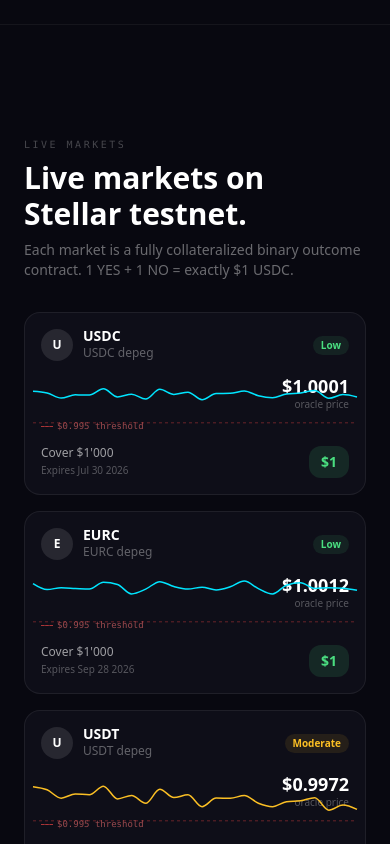
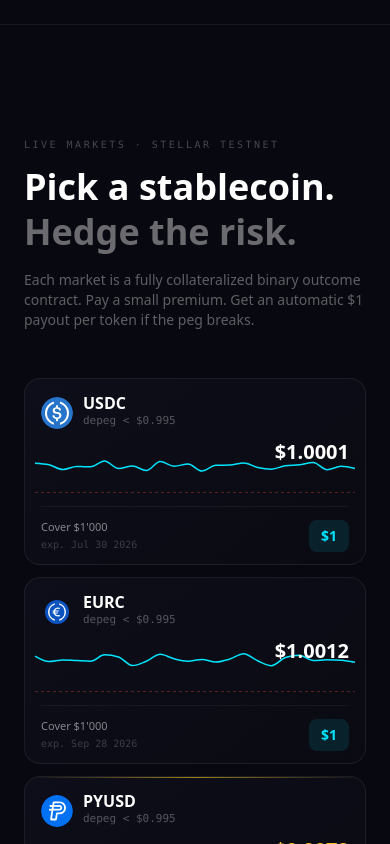
Before and after one commit to Ary0520/AnchorShield, a Next.js app in the folder frontend/: page / in a window 390 px wide. Shown: the part 6340-7184 px from the top of the page. Built offline with nearby package versions, Linux system fonts and the light colour scheme.

Commit message:
refined market cards in landing page

```diff
--- a/frontend/src/app/page.tsx
+++ b/frontend/src/app/page.tsx
@@ -718,12 +718,12 @@
 
 // ── Single market card with sparkline ─────────────────────────────
 function MarketCard({
-  asset, label, expires, risk, marketId,
+  asset, symbol, logo, expires, marketId,
 }: {
   asset: string;
-  label: string;
+  symbol: string;
+  logo: string | null;
   expires: string;
-  risk: "Low" | "Moderate" | "High";
   marketId: number;
 }) {
   const [prices, setPrices] = useState<{ v: number }[]>([]);
@@ -731,71 +731,80 @@
   const THRESHOLD = 0.995;
 
   useEffect(() => {
-    fetchOraclePrices(asset).then((pts) => {
+    fetchOraclePrices(symbol).then((pts) => {
       setPrices(pts.map((v) => ({ v })));
       const latest = pts[pts.length - 1];
-      // Cover $1000 cost = distance from peg expressed as premium estimate
-      // Using current oracle price vs threshold as rough implied probability
       const impliedProb = Math.max(0, (THRESHOLD - latest + 0.005) / THRESHOLD);
-      const cost = Math.max(1, Math.round(impliedProb * 1000 * 100)); // cents
+      const cost = Math.max(1, Math.round(impliedProb * 1000 * 100));
       setCoverCost(`$${cost}`);
     });
-  }, [asset]);
+  }, [symbol]);
 
-  const riskColor: Record<string, string> = {
-    Low: "#4ade80",
-    Moderate: "#fbbf24",
-    High: "#f87171",
-  };
-  const lineColor = risk === "Low" ? "#00e5ff" : risk === "Moderate" ? "#fbbf24" : "#f87171";
   const currentPrice = prices.length ? prices[prices.length - 1].v : null;
   const priceDisplay = currentPrice ? `$${currentPrice.toFixed(4)}` : "—";
+  // Color the line based on distance from threshold
+  const danger = currentPrice !== null && currentPrice < 0.998;
+  const lineColor = danger ? "#fbbf24" : "#00e5ff";
 
   return (
     <Link href="/app">
       <motion.div
-        className="bg-[#0e0e18] rounded-2xl overflow-hidden cursor-pointer group"
-        style={{ border: "1px solid rgba(255,255,255,0.07)" }}
-        whileHover={{ borderColor: "rgba(255,255,255,0.18)", y: -2 }}
+        className="rounded-2xl overflow-hidden cursor-pointer relative"
+        style={{
+          background: "linear-gradient(145deg, #0e0e1a 0%, #0a0a12 100%)",
+          border: "1px solid rgba(255,255,255,0.07)",
+        }}
+        whileHover={{
+          borderColor: "rgba(0,229,255,0.25)",
+          boxShadow: "0 0 24px rgba(0,229,255,0.06)",
+          y: -3,
+        }}
         transition={{ duration: 0.2 }}
       >
+        {/* Top glow when dangerous */}
+        {danger && (
+          <div className="absolute top-0 left-0 right-0 h-px bg-gradient-to-r from-transparent via-yellow-400/60 to-transparent" />
+        )}
+
         {/* Header */}
-        <div className="flex items-center justify-between px-4 pt-4 pb-2">
+        <div className="px-4 pt-4 pb-2">
           <div className="flex items-center gap-2.5">
+            {/* Logo */}
+            {logo ? (
+              <img src={logo} alt={asset} className="w-8 h-8 rounded-full" />
+            ) : (
               <div className="w-8 h-8 rounded-full bg-white/10 flex items-center justify-center
                               text-white font-bold text-xs">
                 {asset[0]}
               </div>
+            )}
             <div>
-              <p className="text-white font-semibold text-sm leading-none">{asset}</p>
-              <p className="text-white/35 text-xs mt-0.5">{label.split(" ")[0]} depeg</p>
+              <p className="text-white font-bold text-base leading-none">{asset}</p>
+              <p className="text-white/30 text-[11px] mt-0.5 font-mono">depeg &lt; $0.995</p>
             </div>
           </div>
-          <span
-            className="text-[10px] font-semibold px-2 py-0.5 rounded-full"
-            style={{
-              color: riskColor[risk],
-              background: riskColor[risk] + "18",
-            }}
-          >
-            {risk}
-          </span>
         </div>
 
-        {/* Sparkline + current price */}
-        <div className="relative px-1 py-1">
-          <div className="absolute top-2 right-4 text-right">
-            <p className="text-white font-bold text-lg leading-none">{priceDisplay}</p>
-            <p className="text-white/30 text-[10px] mt-0.5">oracle price</p>
+        {/* Price + sparkline */}
+        <div className="relative px-1">
+          {/* Price overlay — top right */}
+          <div className="absolute top-0 right-4 z-10">
+            <p
+              className="text-xl font-bold leading-none tabular-nums"
+              style={{ color: danger ? "#fbbf24" : "#ffffff" }}
+            >
+              {priceDisplay}
+            </p>
           </div>
-          <div className="h-16">
+
+          <div className="h-16 mt-1">
             {prices.length > 0 ? (
               <ResponsiveContainer width="100%" height="100%">
-                <LineChart data={prices} margin={{ top: 4, right: 4, left: 4, bottom: 4 }}>
+                <LineChart data={prices} margin={{ top: 8, right: 6, left: 6, bottom: 4 }}>
                   <YAxis domain={[0.993, 1.004]} hide />
                   <ReferenceLine
                     y={THRESHOLD}
-                    stroke="rgba(239,68,68,0.4)"
+                    stroke="rgba(239,68,68,0.35)"
                     strokeDasharray="3 3"
                     strokeWidth={1}
                   />
@@ -810,27 +819,25 @@
                 </LineChart>
               </ResponsiveContainer>
             ) : (
-              <div className="h-full bg-white/[0.02] animate-pulse rounded" />
+              <div className="h-full mx-4 bg-white/[0.03] animate-pulse rounded-lg" />
             )}
-          </div>
-          {/* Threshold label */}
-          <div className="absolute bottom-2 left-4 flex items-center gap-1">
-            <div className="w-3 h-px bg-red-500/50" style={{ borderTop: "1px dashed rgba(239,68,68,0.4)" }} />
-            <span className="text-[9px] text-red-400/60 font-mono">$0.995 threshold</span>
           </div>
         </div>
 
+        {/* Divider */}
+        <div className="mx-4 h-px bg-white/[0.05]" />
+
         {/* Footer */}
-        <div className="flex items-end justify-between px-4 pb-4 pt-1">
+        <div className="flex items-center justify-between px-4 py-3">
           <div>
-            <p className="text-white/60 text-xs">Cover $1&apos;000</p>
-            <p className="text-white/30 text-[10px] mt-0.5">Expires {expires}</p>
+            <p className="text-white/50 text-[11px]">Cover $1&apos;000</p>
+            <p className="text-white/20 text-[10px] mt-0.5 font-mono">exp. {expires}</p>
           </div>
           <div
-            className="text-sm font-bold px-3 py-1.5 rounded-xl"
+            className="text-sm font-bold px-3 py-1.5 rounded-lg tabular-nums"
             style={{
-              background: riskColor[risk] + "20",
-              color: riskColor[risk],
+              background: danger ? "rgba(251,191,36,0.12)" : "rgba(0,229,255,0.1)",
+              color: danger ? "#fbbf24" : "#00e5ff",
             }}
           >
             {coverCost ?? "—"}
@@ -844,44 +851,67 @@
 // ── MARKETS PREVIEW ────────────────────────────────────────────────
 function MarketsPreview() {
   const markets = [
-    { asset: "USDC", label: "USDC depeg < $0.995 for 1hr", expires: "Jul 30 2026", risk: "Low" as const,     marketId: 0 },
-    { asset: "EURC", label: "EURC depeg < $0.995 for 1hr", expires: "Sep 28 2026", risk: "Low" as const,     marketId: 1 },
-    { asset: "USDT", label: "USDT depeg < $0.995 for 1hr", expires: "Sep 28 2026", risk: "Moderate" as const, marketId: 3 },
-    { asset: "DAI",  label: "DAI depeg < $0.995 for 1hr",  expires: "Sep 28 2026", risk: "Low" as const,     marketId: 2 },
+    { asset: "USDC",  symbol: "USDC",  logo: "/usdclogo.svg",  expires: "Jul 30 2026",  marketId: 0 },
+    { asset: "EURC",  symbol: "EURC",  logo: "/eurclogo.svg",  expires: "Sep 28 2026",  marketId: 1 },
+    { asset: "PYUSD", symbol: "USDT",  logo: "/pyusdlogo.svg", expires: "Sep 28 2026",  marketId: 3 },
+    { asset: "MGUSD", symbol: "DAI",   logo: null,             expires: "Sep 28 2026",  marketId: 2 },
   ];
 
   return (
     <section className="py-28 border-t border-white/[0.05]">
       <div className="max-w-7xl mx-auto px-6">
-        <FadeIn className="flex items-end justify-between mb-8">
+
+        {/* Section header — more assertive */}
+        <FadeIn className="mb-12">
+          <div className="flex items-start justify-between">
             <div>
-            <p className="text-white/25 text-[10px] font-mono uppercase tracking-[0.25em] mb-2">
-              Live markets
+              <p className="text-white/25 text-[10px] font-mono uppercase tracking-[0.25em] mb-3">
+                Live markets · Stellar testnet
               </p>
-            <h2 className="text-3xl font-bold text-white">
-              Live markets on Stellar testnet.
+              <h2 className="text-4xl md:text-5xl font-bold text-white leading-tight">
+                Pick a stablecoin.<br />
+                <span className="text-white/40">Hedge the risk.</span>
               </h2>
-            <p className="text-white/40 text-sm mt-2">
+              <p className="text-white/35 text-sm mt-4 max-w-lg">
                 Each market is a fully collateralized binary outcome contract.
-              1 YES + 1 NO = exactly $1 USDC.
+                Pay a small premium. Get an automatic $1 payout per token if the peg breaks.
               </p>
             </div>
             <Link
               href="/app"
-            className="hidden md:flex items-center gap-2 text-sm text-white/40
-                       hover:text-white transition-colors shrink-0 ml-8"
+              className="hidden lg:flex items-center gap-2 text-sm text-white/35
+                         hover:text-white transition-colors shrink-0 mt-2 ml-8 border-b border-white/10
+                         hover:border-white/40 pb-0.5"
             >
               View all markets →
             </Link>
+          </div>
         </FadeIn>
 
-        <div className="grid grid-cols-1 sm:grid-cols-2 lg:grid-cols-4 gap-4">
+        <div className="grid grid-cols-1 sm:grid-cols-2 lg:grid-cols-4 gap-3">
           {markets.map((m, i) => (
-            <FadeIn key={m.asset} delay={i * 0.08}>
+            <FadeIn key={m.asset} delay={i * 0.07}>
               <MarketCard {...m} />
             </FadeIn>
           ))}
         </div>
+
+        {/* Bottom CTA strip */}
+        <FadeIn delay={0.35} className="mt-8">
+          <div className="flex items-center justify-between border-t border-white/[0.05] pt-6">
+            <p className="text-white/25 text-xs">
+              Settlements are permissionless — anyone can trigger them.
+              Our watcher calls <span className="font-mono text-white/40">try_settle()</span> every 60s.
+            </p>
+            <Link
+              href="/app"
+              className="text-sm px-5 py-2.5 rounded-full border border-white/10 text-white/60
+                         hover:border-white/30 hover:text-white transition-all duration-200 shrink-0 ml-6"
+            >
+              Start hedging →
+            </Link>
+          </div>
+        </FadeIn>
       </div>
     </section>
   );
```
Also changed, not shown: frontend/public/eurclogo.svg (added). Lines whose indentation alone changed are shown as unchanged.
